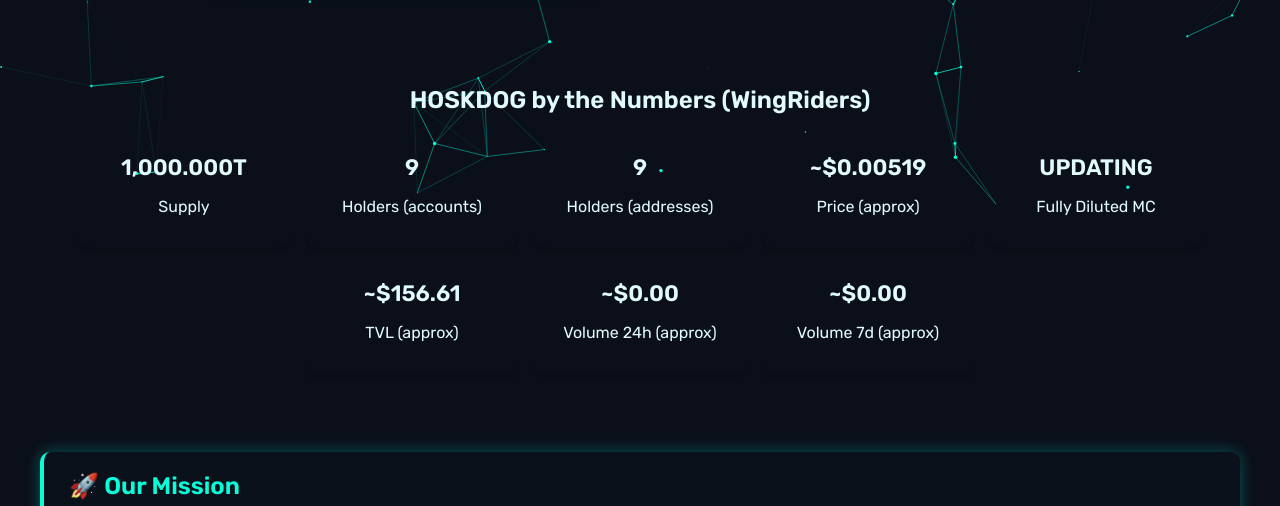
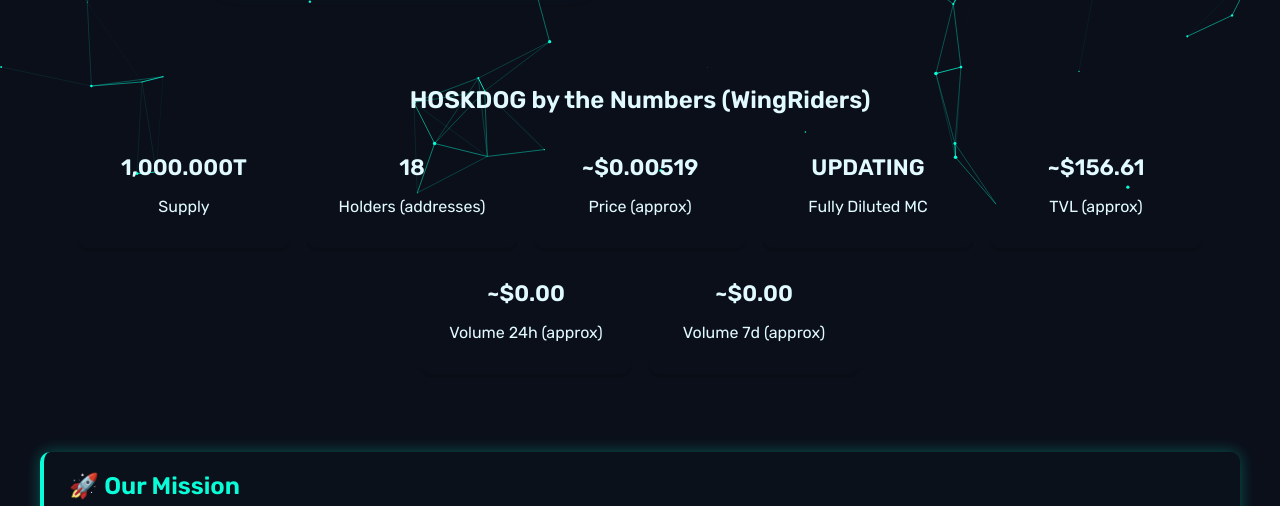
Before and after one commit to Adahandles/HOSKDOG, a plain HTML site: page index.html in a window 1280 px wide. Shown: the part 591-1097 px from the top of the page. Drawn offline with Linux system fonts and the light colour scheme.

Commit message:
Change holders count from 9 to 18 in index.html
Updated the number of holders displayed in the token box.

```diff
--- a/index.html
+++ b/index.html
@@ -220,11 +220,7 @@
       <p class="muted">Supply</p>
     </div>
     <div class="token-box" style="width:180px;padding:1rem;border-radius:12px;box-shadow:0 4px 0 #0002">
-      <h3 style="margin:0;font-size:1.4rem">9</h3>
-      <p class="muted">Holders (accounts)</p>
-    </div>
-    <div class="token-box" style="width:180px;padding:1rem;border-radius:12px;box-shadow:0 4px 0 #0002">
-      <h3 style="margin:0;font-size:1.4rem">9</h3>
+      <h3 style="margin:0;font-size:1.4rem">18</h3>
       <p class="muted">Holders (addresses)</p>
     </div>
     <div class="token-box" style="width:180px;padding:1rem;border-radius:12px;box-shadow:0 4px 0 #0002">
```
